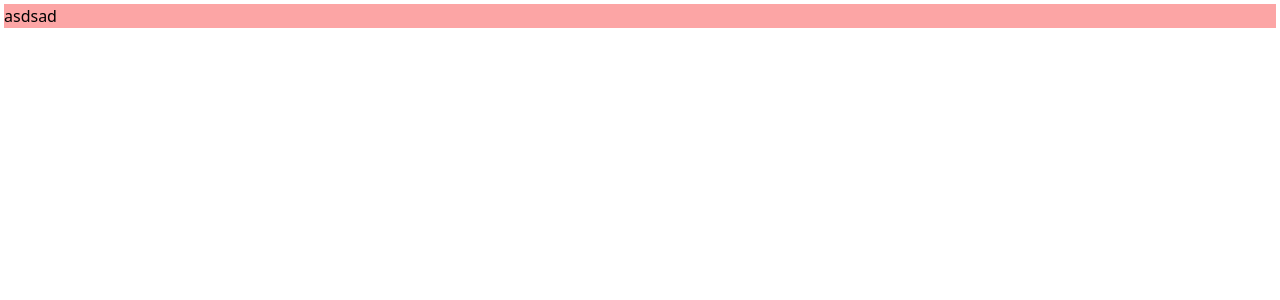
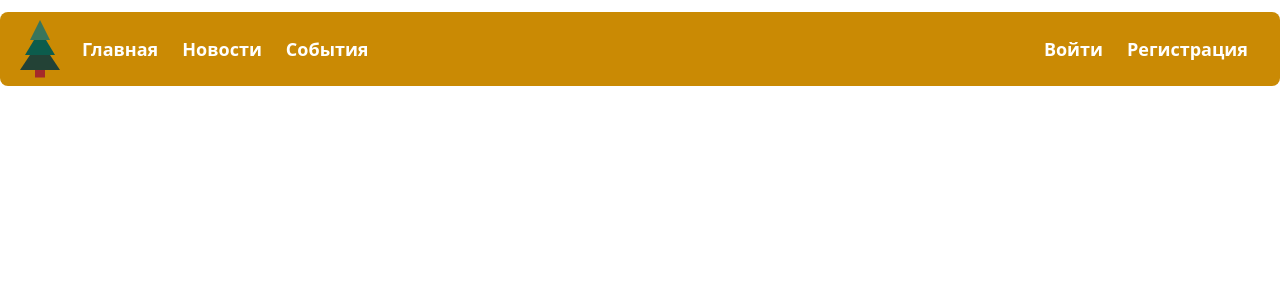
Before and after one commit to bebroch/chris-trees, a React (Vite) app: page / in a window 1280 px wide. Shown: the top 300 px of the page. Built offline with nearby package versions, Linux system fonts and the light colour scheme.

Commit message:
feat: header

```diff
--- /dev/null
+++ b/src/components/hamburger-button/hamburger-button.tsx
@@ -0,0 +1,46 @@
+function HamburgerButton() {
+    return (
+        <svg
+            className="cursor-pointer"
+            xmlns="http://www.w3.org/2000/svg"
+            width="40"
+            height="40"
+            viewBox="0 0 18.853 12"
+        >
+            <g id="Icon_feather-menu" data-name="Icon feather-menu" transform="translate(-4.5 -8)">
+                <path
+                    id="Path_3"
+                    data-name="Path 3"
+                    d="M4.5,18H23.353"
+                    transform="translate(0 -4)"
+                    fill="none"
+                    stroke="#fff"
+                    stroke-linejoin="round"
+                    stroke-width="2"
+                />
+                <path
+                    id="Path_4"
+                    data-name="Path 4"
+                    d="M4.5,9H23.353"
+                    transform="translate(0)"
+                    fill="none"
+                    stroke="#fff"
+                    stroke-linejoin="round"
+                    stroke-width="2"
+                />
+                <path
+                    id="Path_5"
+                    data-name="Path 5"
+                    d="M4.5,27H23.353"
+                    transform="translate(0 -8)"
+                    fill="none"
+                    stroke="#fff"
+                    stroke-linejoin="round"
+                    stroke-width="2"
+                />
+            </g>
+        </svg>
+    )
+}
+
+export default HamburgerButton
--- /dev/null
+++ b/src/header/button.tsx
@@ -0,0 +1,8 @@
+function Button({ className, children }: { className?: string; children?: React.ReactNode }) {
+    const styles = 'mx-3 text-lg text-white font-bold hover:text-green-800'
+
+    const classNameText = className ? `${styles} ${className}` : styles
+    return <button className={classNameText}>{children}</button>
+}
+
+export default Button
--- a/src/header/header.tsx
+++ b/src/header/header.tsx
@@ -1,11 +1,21 @@
-function Logo() {
-    return <div>asdsad</div>
-}
+import Logo from './logo'
+import Button from './button'
 
 function Header() {
     return (
-        <div className="bg-red-300 m-1">
-            <Logo />
+        <div className="bg-yellow-600 m-3 px-5 py-2 rounded-lg container mx-auto">
+            <div className="flex justify-between items-center md:flex-none">
+                <div className="flex justify-start items-center">
+                    <Logo />
+                    <Button>Главная</Button>
+                    <Button>Новости</Button>
+                    <Button>События</Button>
+                </div>
+                <div className="flex justify-end items-center">
+                    <Button>Войти</Button>
+                    <Button>Регистрация</Button>
+                </div>
+            </div>
         </div>
     )
 }
--- /dev/null
+++ b/src/header/logo.tsx
@@ -0,0 +1,14 @@
+function Logo() {
+    return (
+        <div>
+            <svg width="50px" viewBox="-80 -80 200 230">
+                <polygon points="0,0 80,120 -80,120" fill="#234236" />
+                <polygon points="0,-40 60,60 -60,60" fill="#0C5C4C" />
+                <polygon points="0,-80 40,0 -40,0" fill="#38755B" />
+                <rect x="-20" y="120" width="40" height="30" fill="brown" />
+            </svg>
+        </div>
+    )
+}
+
+export default Logo
```
Also changed, not shown: src/App.tsx (+0 -30 lines).
